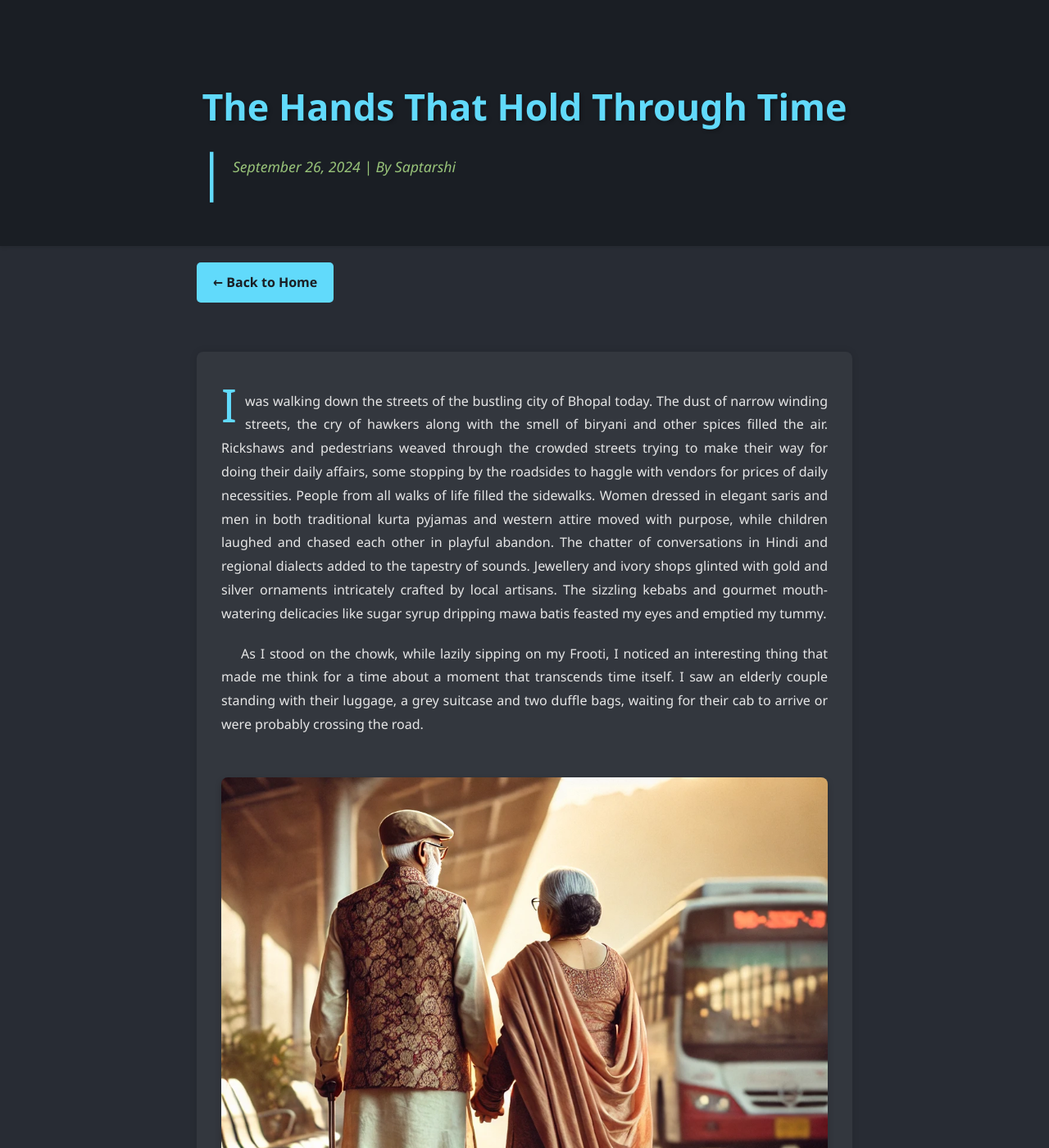
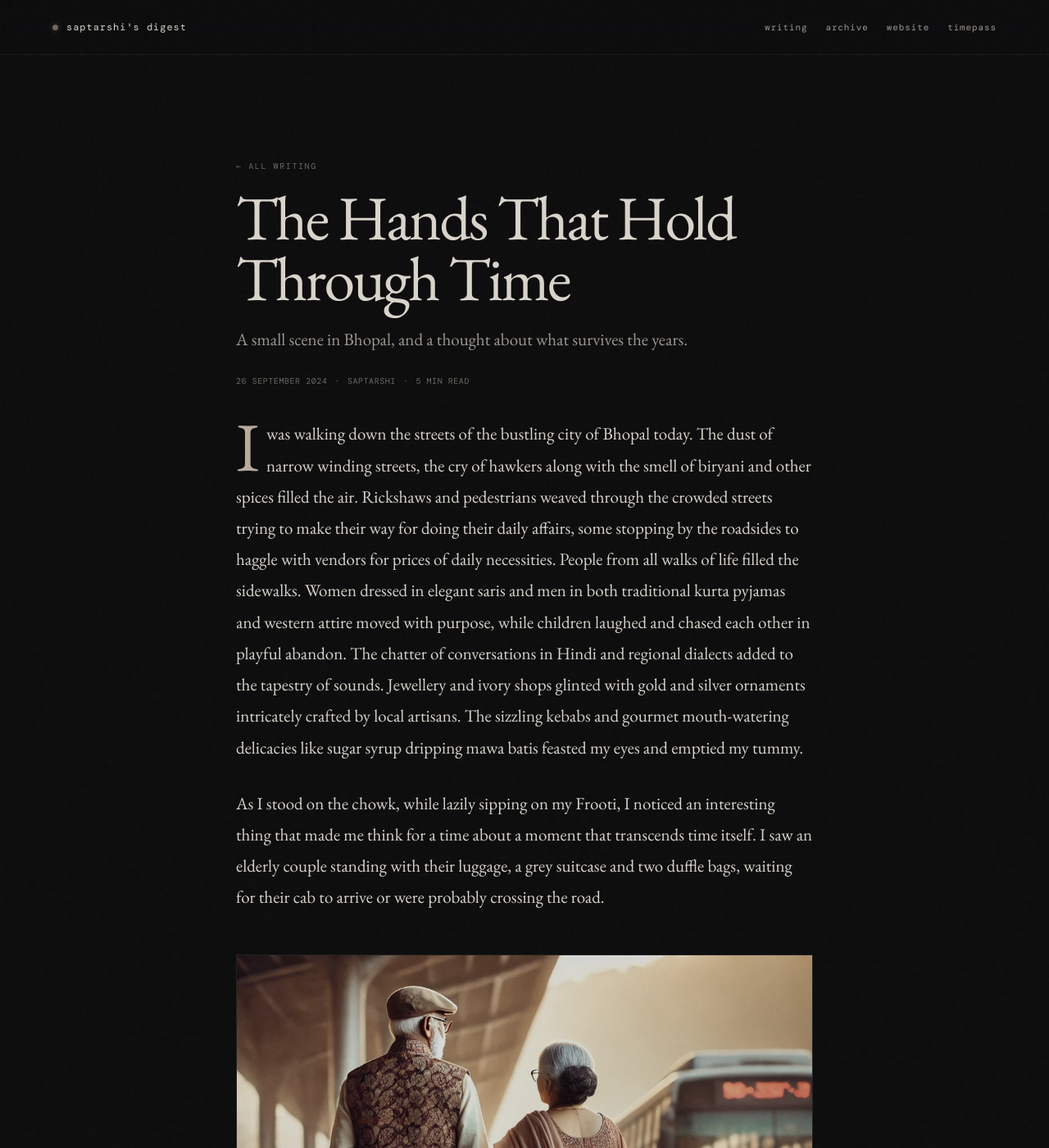
Before and after one commit to saptarshihalder/blog, a Jekyll site: the page built from blog1.html, in a window 1280 px wide and 1400 px high. Shown: the whole window at 82% size. Built offline with Jekyll 4.4.1, drawn with Linux system fonts in a browser that asks for light colours; some web fonts are replaced; some of the changed text lies outside the part shown.

Commit message:
Move first essay onto shared Jekyll post layout

```diff
--- a/blog1.html
+++ b/blog1.html
@@ -1,148 +1,16 @@
-<!DOCTYPE html>
-<html lang="en">
-<head>
-    <meta charset="UTF-8">
-    <meta name="viewport" content="width=device-width, initial-scale=1.0">
-    <title>The Hands That Hold Through Time</title>
-    <style>
-        :root {
-            --primary-color: #61dafb;
-            --secondary-color: #1a1e24;
-            --text-color: #e6e6e6;
-            --accent-color: #98c379;
-            --background-color: #282c34;
-            --button-color: #61dafb;
-            --button-text-color: #1a1e24;
-        }
-
-        body {
-            font-family: 'Segoe UI', Tahoma, Geneva, Verdana, sans-serif;
-            background-color: var(--background-color);
-            color: var(--text-color);
-            line-height: 1.8;
-            margin: 0;
-            padding: 0;
-        }
-
-        .container {
-            max-width: 800px;
-            margin: 0 auto;
-            padding: 20px;
-        }
-
-        header {
-            background-color: var(--secondary-color);
-            padding: 40px 0;
-            text-align: center;
-            box-shadow: 0 2px 4px rgba(0,0,0,0.1);
-        }
-
-        h1 {
-            color: var(--primary-color);
-            font-size: 2.8em;
-            margin-bottom: 10px;
-            text-shadow: 2px 2px 4px rgba(0,0,0,0.3);
-        }
-
-        .meta {
-            color: var(--accent-color);
-            font-style: italic;
-            font-size: 1.1em;
-        }
-
-        .content {
-            margin-top: 40px;
-            background-color: rgba(255, 255, 255, 0.05);
-            padding: 30px;
-            border-radius: 8px;
-            box-shadow: 0 0 10px rgba(0,0,0,0.1);
-        }
-
-        img {
-            max-width: 100%;
-            height: auto;
-            border-radius: 8px;
-            margin: 30px 0;
-            box-shadow: 0 4px 8px rgba(0,0,0,0.2);
-        }
-
-        p {
-            margin-bottom: 20px;
-            text-align: justify;
-            text-indent: 1.5em;
-        }
-
-        p:first-of-type {
-            text-indent: 0;
-        }
-
-        p:first-of-type::first-letter {
-            font-size: 3.5em;
-            line-height: 0.65;
-            float: left;
-            margin-right: 10px;
-            color: var(--primary-color);
-        }
-
-        a {
-            color: var(--accent-color);
-            text-decoration: none;
-            transition: color 0.3s ease;
-        }
-
-        a:hover {
-            color: var(--primary-color);
-            text-decoration: underline;
-        }
-
-        .back-button {
-            display: inline-block;
-            padding: 10px 20px;
-            background-color: var(--button-color);
-            color: var(--button-text-color);
-            text-decoration: none;
-            font-weight: bold;
-            border-radius: 5px;
-            transition: background-color 0.3s ease;
-            margin-bottom: 20px;
-        }
-
-        .back-button:hover {
-            background-color: var(--primary-color);
-            color: var(--secondary-color);
-        }
-
-        @media (max-width: 600px) {
-            .container {
-                padding: 10px;
-            }
-
-            h1 {
-                font-size: 2.2em;
-            }
-
-            .content {
-                padding: 20px;
-            }
-        }
-    </style>
-</head>
-<body>
-    <header>
-        <div class="container">
-            <h1>The Hands That Hold Through Time</h1>
-            <p class="meta"> | September 26, 2024 | By Saptarshi</p>
-        </div>
-    </header>
-
-    <main class="container">
-        <a href="index.html" class="back-button">← Back to Home</a>
-        <article class="content">
+---
+layout: post
+title: "The Hands That Hold Through Time"
+date: 2024-09-26
+author: Saptarshi
+reading_time: "5 min read"
+subtitle: "A small scene in Bhopal, and a thought about what survives the years."
+---
 <p>I was walking down the streets of the bustling city of Bhopal today. The dust of narrow winding streets, the cry of hawkers along with the smell of biryani and other spices filled the air. Rickshaws and pedestrians weaved through the crowded streets trying to make their way for doing their daily affairs, some stopping by the roadsides to haggle with vendors for prices of daily necessities. People from all walks of life filled the sidewalks. Women dressed in elegant saris and men in both traditional kurta pyjamas and western attire moved with purpose, while children laughed and chased each other in playful abandon. The chatter of conversations in Hindi and regional dialects added to the tapestry of sounds. Jewellery and ivory shops glinted with gold and silver ornaments intricately crafted by local artisans. The sizzling kebabs and gourmet mouth-watering delicacies like sugar syrup dripping mawa batis feasted my eyes and emptied my tummy.</p>
 
 <p>As I stood on the chowk, while lazily sipping on my Frooti, I noticed an interesting thing that made me think for a time about a moment that transcends time itself. I saw an elderly couple standing with their luggage, a grey suitcase and two duffle bags, waiting for their cab to arrive or were probably crossing the road.</p>
 
-            <img src="https://github.com/saptarshihalder/blog/blob/main/DALL%C2%B7E%202024-09-26%2000.24.56%20-%20An%20elderly%20Indian%20couple%20seen%20from%20the%20back,%20standing%20close%20together%20while%20holding%20hands,%20waiting%20for%20a%20bus.%20They%20are%20dressed%20in%20traditional%20Indian%20at.png?raw=true" alt="Source: DALLE AI" />
+<img src="{{ '/DALL·E 2024-09-26 00.24.56 - An elderly Indian couple seen from the back, standing close together while holding hands, waiting for a bus. They are dressed in traditional Indian at.png' | relative_url }}" alt="An elderly couple standing together while travelling">
 
 <p>Their hands were intertwined and clasped together tightly, as if they had travelled not just through cities, but through decades together. The weathered hand of the man and the comparatively strong yet tender hands of his wife conveyed a tale full of joys and sorrows. The luggage they were carrying made me imagine all the sorrows and sufferings they endured and shared together.</p>
 
@@ -153,7 +21,3 @@
 <p>Maybe it's time we look back at how our parents and grandparents approached love. They didn't swipe right and move on when things got hard. They built lives together, navigated challenges, and held on when the road got rough. They weren't looking for something fleeting—they were looking for something lasting.</p>
 
 <p>As I kept thinking about these things, I saw a blue Volvo bus arrive on the spot and the couple helped each other to board the bus. Slowly the bus crackled its engines and toddled its way, as the couple began to write a new story together just as they used to write and will write for years before and hence. I too began to walk back to my campus, carrying with me a renewed appreciation for the enduring power of love and connection in our rapidly changing world.</p>
-        </article>
-    </main>
-</body>
-</html>
```
Lines whose indentation alone changed are shown as unchanged.
